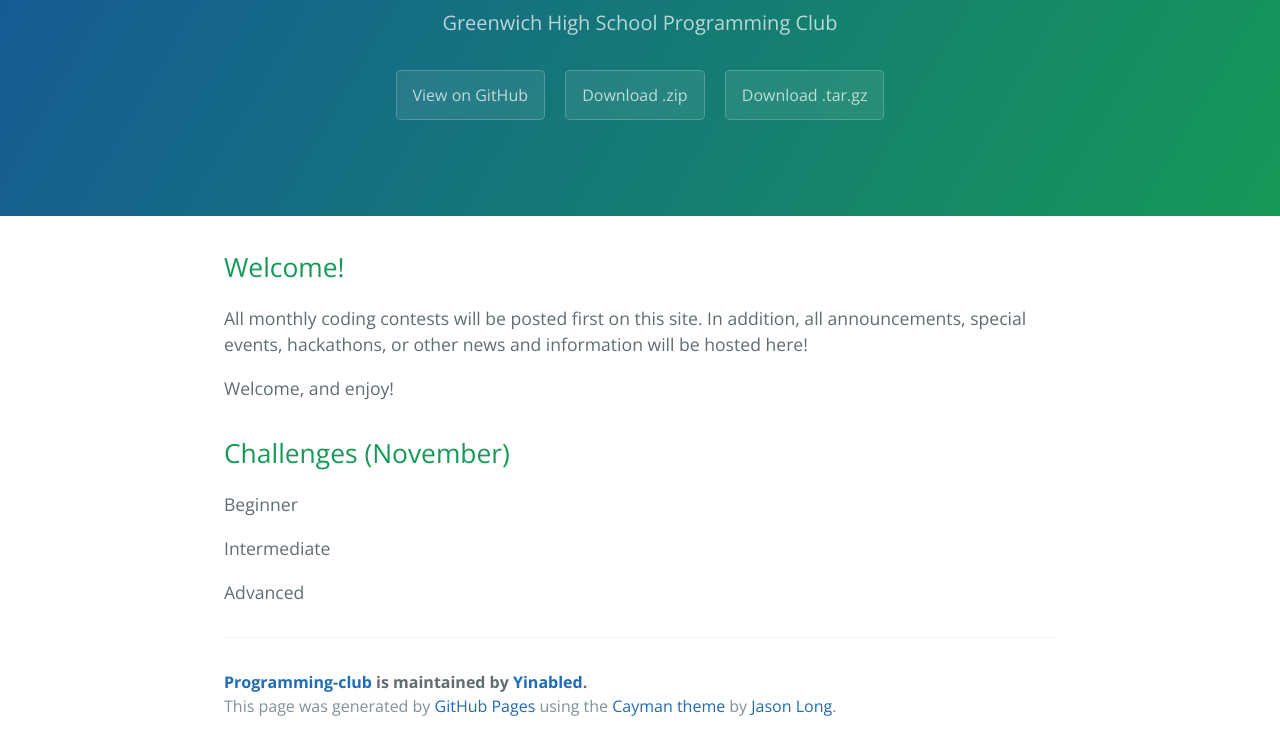
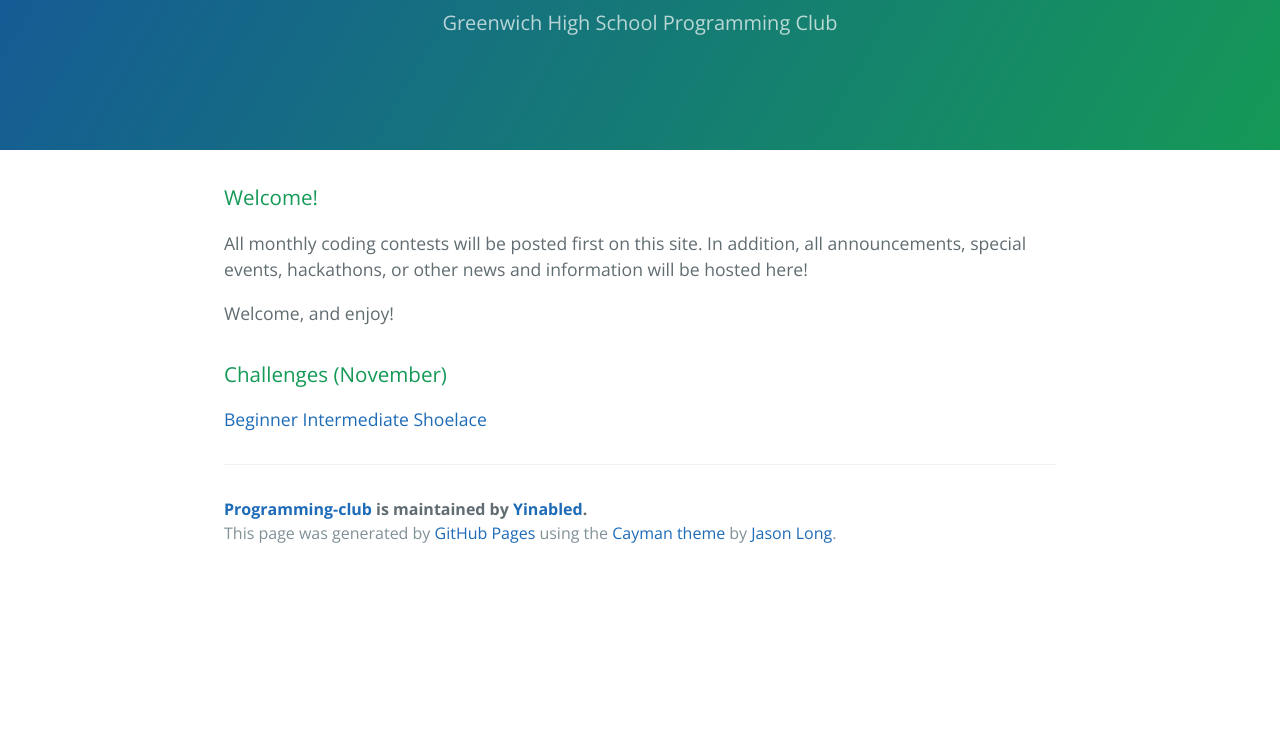
Before and after one commit to Yinabled/Programming-Club, a plain HTML site: page index.html in a window 1280 px wide. Shown: the part 167-917 px from the top of the page. After the commit the page ends 800 px from the top, so only its background shows below. Drawn offline with nearby package versions, Linux system fonts and the light colour scheme.

Commit message:
Update index.html

```diff
--- a/index.html
+++ b/index.html
@@ -13,27 +13,22 @@
     <section class="page-header">
       <h1 class="project-name">Programming-club</h1>
       <h2 class="project-tagline">Greenwich High School Programming Club</h2>
-      <a href="https://github.com/Yinabled/Programming-Club" class="btn">View on GitHub</a>
-      <a href="https://github.com/Yinabled/Programming-Club/zipball/master" class="btn">Download .zip</a>
-      <a href="https://github.com/Yinabled/Programming-Club/tarball/master" class="btn">Download .tar.gz</a>
     </section>
 
     <section class="main-content">
-      <h2>
-<a id="welcome" class="anchor" href="#welcome" aria-hidden="true"><span aria-hidden="true" class="octicon octicon-link"></span></a>Welcome!</h2>
+      <h3>
+<a id="welcome" class="anchor" href="#welcome" aria-hidden="true"><span aria-hidden="true" class="octicon octicon-link"></span></a>Welcome!</h3>
 
 <p>All monthly coding contests will be posted first on this site. In addition, all announcements, special events, hackathons, or other news and information will be hosted here! </p>
 
 <p>Welcome, and enjoy!</p>
 
-<h2>
-<a id="challenges-november" class="anchor" href="#challenges-november" aria-hidden="true"><span aria-hidden="true" class="octicon octicon-link"></span></a>Challenges (November)</h2>
+<h3>
+<a id="challenges-november" class="anchor" href="#challenges-november" aria-hidden="true"><span aria-hidden="true" class="octicon octicon-link"></span></a>Challenges (November)</h3>
 
-<p>Beginner</p>
-
-<p>Intermediate</p>
-
-<p>Advanced</p>
+      <a href="lmao"> Beginner </a>
+      <a href="lmao"> Intermediate </a>
+      <a href="lmao"> Shoelace </a>
 
       <footer class="site-footer">
         <span class="site-footer-owner"><a href="https://github.com/Yinabled/Programming-Club">Programming-club</a> is maintained by <a href="https://github.com/Yinabled">Yinabled</a>.</span>
```
